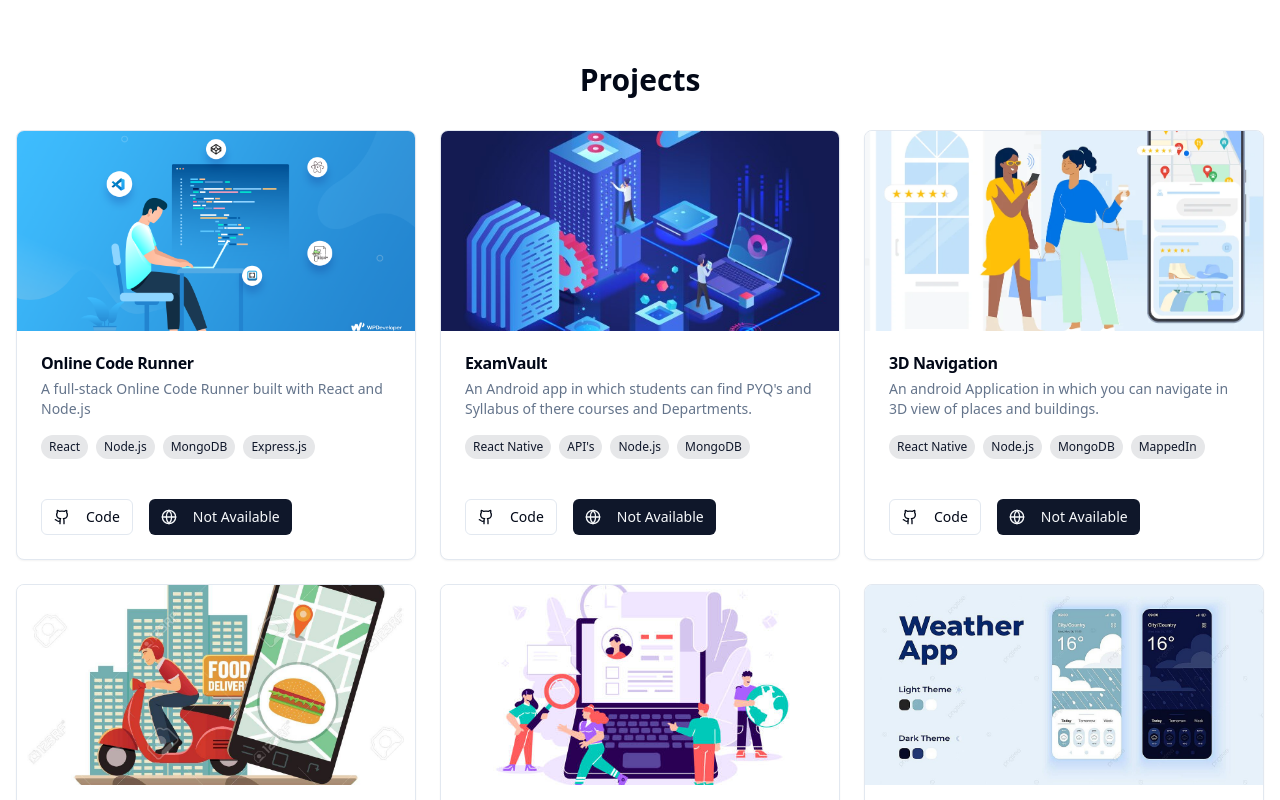
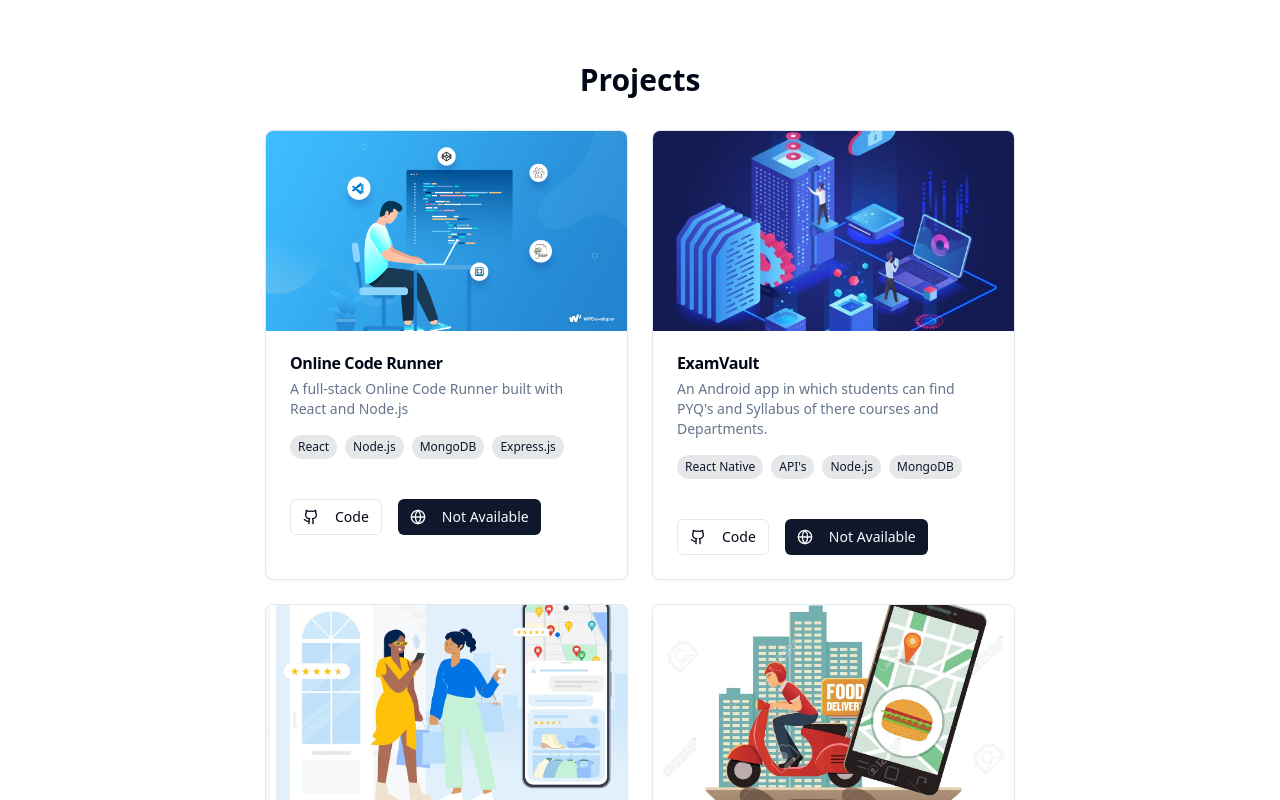
Before and after one commit to FZRAJPUT/portfolio, a React (Vite) app: page / in a window 1280 px wide. Shown: the part 3160-3960 px from the top of the page. Built offline with nearby package versions, Linux system fonts and the light colour scheme.

Commit message:
Update Projects.jsx

```diff
--- a/src/components/Projects.jsx
+++ b/src/components/Projects.jsx
@@ -80,7 +80,7 @@ export default function Projects() {
         viewport={{ once: true }}
       >
         <h2 className="text-3xl font-bold text-center mb-8">Projects</h2>
-        <div className="grid gap-6 md:grid-cols-2 lg:grid-cols-3">
+        <div className="grid gap-6 md:grid-cols-2 lg:grid-cols-2 max-w-[750px]">
           {projects.map((project, index) => (
             <Card key={index} className="overflow-hidden group">
               <CardHeader className="p-0">
```
